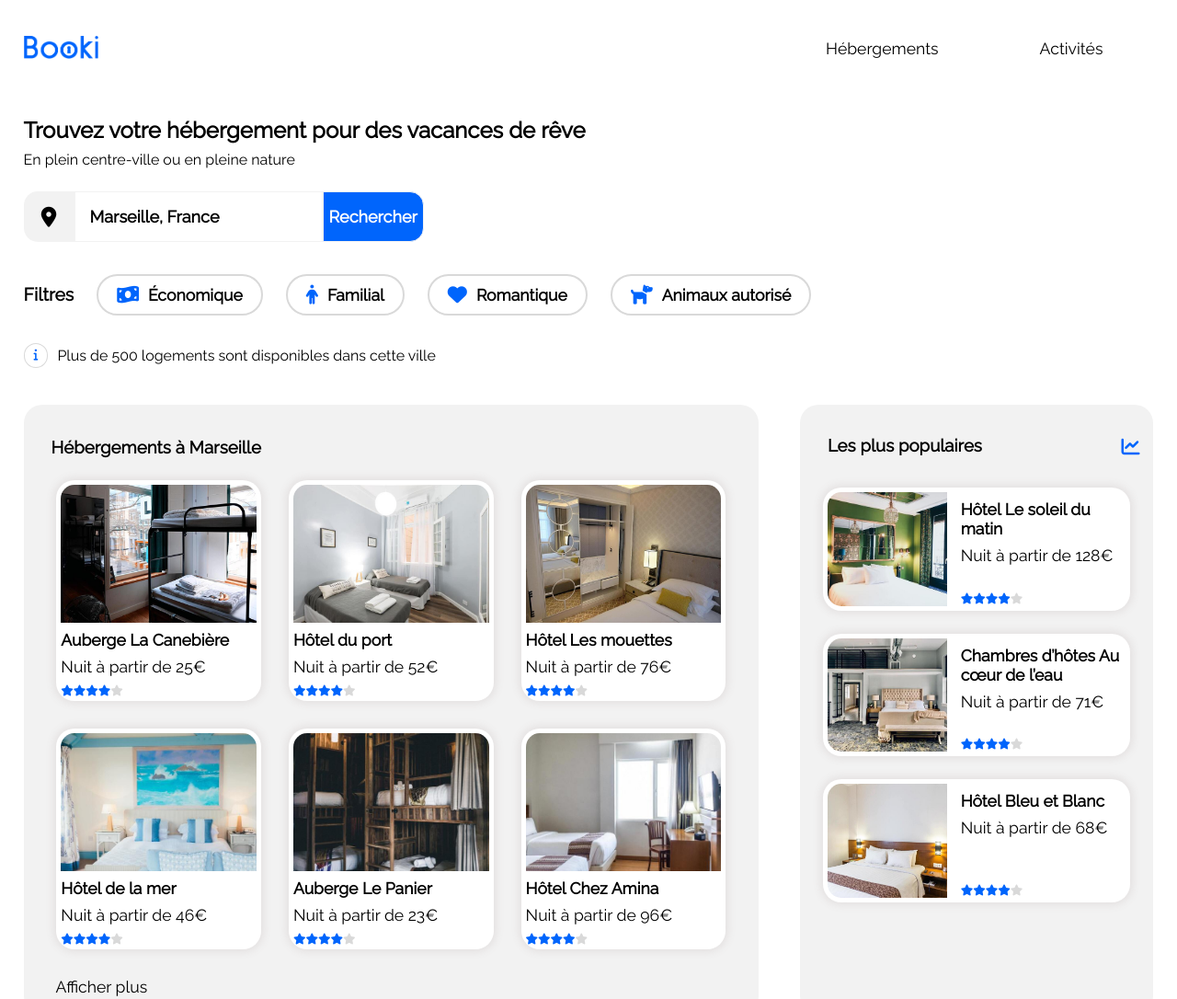
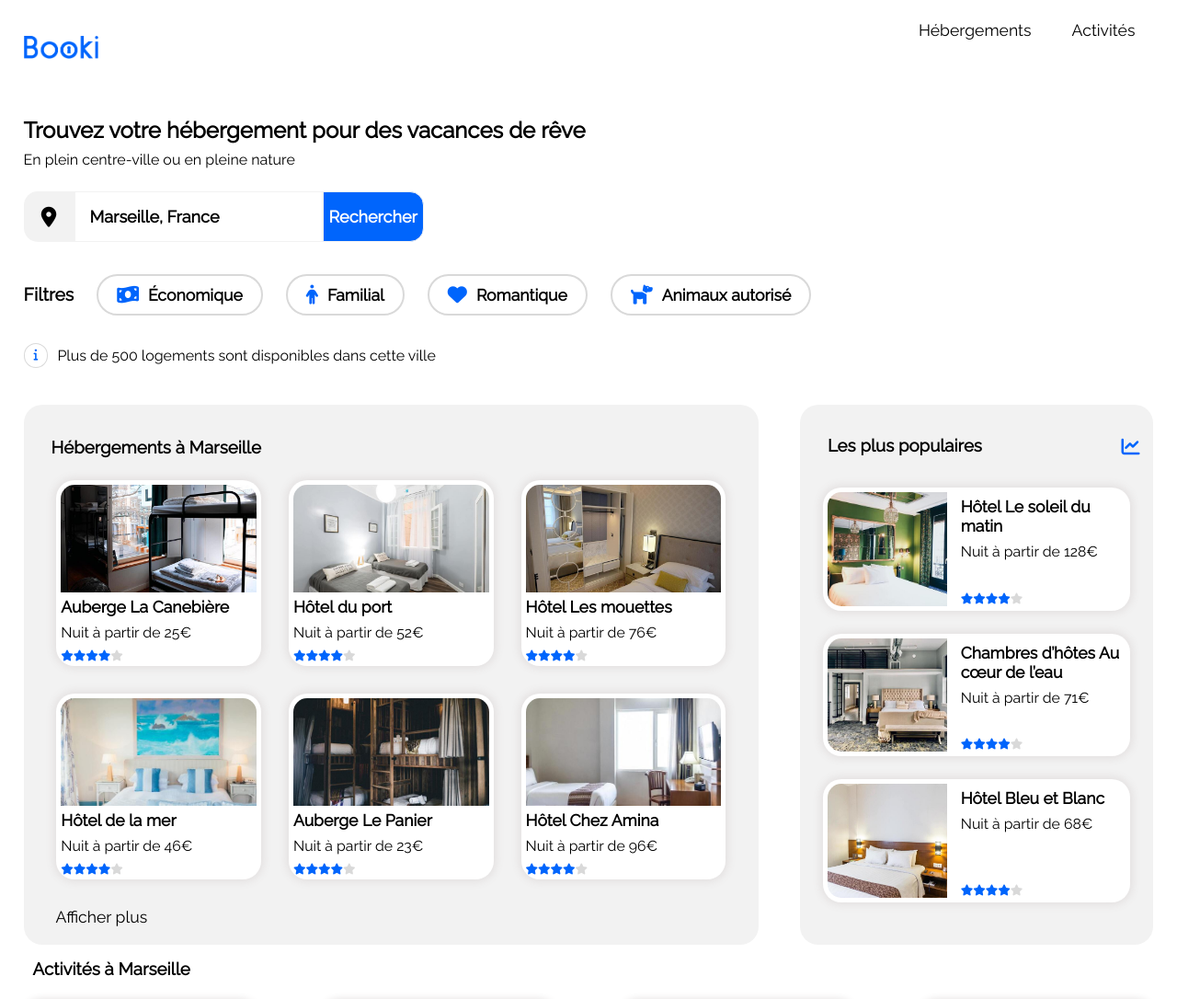
Before and after one commit to Dolina31/P3-openclassroom, a plain HTML site: page index.html in a window 1280 px wide. Shown: the top 1086 px of the page at 92% size. Drawn offline with Linux system fonts and the light colour scheme.

Commit message:
modification de la section hébergement en % elle est terminée, début du travail sur la section populaire pas du tout fonctionnel

```diff
--- a/index.html
+++ b/index.html
@@ -53,7 +53,7 @@
 					<h3>Hébergements à Marseille</h3>
 					<div class="card-position-section-herbergements">
 						<a href="#" class="card-section-herbergements">
-							<article class="test">
+							<article class="card-container-herbergements">
 								<img src="images/hebergements/4_small/marcus-loke-WQJvWU_HZFo-unsplash.jpg" alt="Chambre de l'Auberge La Canibuère">
 					  				<h4>Auberge La Canebière</h4>
 					  				<p>Nuit à partir de 25€</p>
@@ -61,7 +61,7 @@
 							</article>
 						</a>
 						<a href="#" class="card-section-herbergements">
-							<article class="test">
+							<article class="card-container-herbergements">
 								<img src="images/hebergements/4_small/fred-kleber-gTbaxaVLvsg-unsplash.jpg" alt="Chambre de l'Hôtel du port">
 					  				<h4>Hôtel du port</h4>
 					  				<p>Nuit à partir de 52€</p>
@@ -69,7 +69,7 @@
 							</article>
 						</a>
 						<a href="#" class="card-section-herbergements">
-							<article class="test">
+							<article class="card-container-herbergements">
 								<img src="images/hebergements/4_small/reisetopia-B8WIgxA_PFU-unsplash.jpg" alt="Chambre de l'Hôtel Les mouettes">
 					  				<h4>Hôtel Les mouettes</h4>
 					  				<p>Nuit à partir de 76€</p>
@@ -77,7 +77,7 @@
 							</article>
 						</a>
 						<a href="#" class="card-section-herbergements">
-							<article class="test">
+							<article class="card-container-herbergements">
 								<img src="images/hebergements/4_small/annie-spratt-Eg1qcIitAuA-unsplash.jpg" alt="Chambre de l'Hôtel de la mer">
 					  				<h4>Hôtel de la mer</h4>
 					  				<p>Nuit à partir de 46€</p>
@@ -85,7 +85,7 @@
 							</article>
 						</a>
 						<a href="#" class="card-section-herbergements">
-							<article class="test">
+							<article class="card-container-herbergements">
 								<img src="images/hebergements/4_small/nicate-lee-kT-ZyaiwBe0-unsplash.jpg" alt="Chambre de l'Auberge Le Panier">
 					  				<h4>Auberge Le Panier</h4>
 					  				<p>Nuit à partir de 23€</p>
@@ -93,11 +93,12 @@
 							</article>
 						</a>
 						<a href="#" class="card-section-herbergements">
-							<article class="test">
+							<article class="card-container-herbergements">
 								<img src="images/hebergements/4_small/febrian-zakaria-M6S1WvfW68A-unsplash.jpg" alt="Chambre de l'Hôtel Chez Amina">
 					  				<h4>Hôtel Chez Amina</h4>
 					  				<p>Nuit à partir de 96€</p>
 									<div class="etoile-row"><i class="fa-solid fa-star"></i><i class="fa-solid fa-star"></i><i class="fa-solid fa-star"></i><i class="fa-solid fa-star"></i><i class="fa-solid fa-star etoile-grise"></i></div>
+
 							</article>
 						</a>
 					</div>
--- a/style.css
+++ b/style.css
@@ -14,19 +14,16 @@ nav {
     align-items: center;
     justify-content: space-between;
 }
-.menu {
-    display: flex;
-    justify-content: space-ar;
-}
 a {
     text-decoration: none;
     color: black;
     font-size: 1.1em;
 }
+
 nav a {
     padding-top: 40px;
-    padding-left: 55px;
-    padding-right: 55px;
+    padding-left: 20px;
+    padding-right: 20px;
 }
 nav a:hover {
     border-top: 3px solid #0065FC;
@@ -117,7 +114,6 @@ button {
 .section-herbergements {
     display: flex;
     flex-direction: column;
-    margin-top: 40px;
     background-color: #F2F2F2;
     Width: 79%;
     border-radius: 20px;
@@ -129,12 +125,19 @@ h3 {
     margin-left: 10px;
     font-weight: 700;
 }
-h4 {
+.box-position h4 {
     padding-bottom: 8px;
-    padding-top: 8px;
+    padding-top: 5px;
+}
+.box-position p {
+    font-size: 0.9em;
+}
+.section-activites h4 {
+padding-bottom: 20px;
+
 }
 .card-section-herbergements img {
-    height: 150px;
+    height: 110%;
     width: 100%;
     border-radius: 15px 15px 0px 0px;
     object-fit: cover;
@@ -146,18 +149,20 @@ h4 {
     justify-content: center;
     gap: 30px;
     margin-top: 15px;
+
 }
 .card-section-herbergements {
     width: 28%;
     padding: 5px;
     border-radius: 20px;
     background-color: #FFFFFF;
-    aspect-ratio: 4/2;
     box-shadow: 0px 0px 8px 3px rgb(228, 225, 225);
 }
-.test {
+.card-container-herbergements {
     display: flex;
     flex-direction: column;
+    aspect-ratio: 4/2;
+    width: 100%;
 }
 .etoile-row {
     display: flex;
@@ -166,9 +171,6 @@ h4 {
 .afficher-plus {
     padding-top: 30px;
     padding-left: 15px;
-}
-.card-container-section-herbergements {
-    margin-left: 10px;
 }
 .box-position i {
     font-size: 12px;
@@ -183,7 +185,6 @@ h4 {
     width: 40%;
     background-color: #F2F2F2;
     border-radius: 20px;
-    margin-top: 40px;
 }
 .section-populaire-title-logo {
     display: flex;
@@ -200,6 +201,7 @@ h4 {
 .box-position {
     display: flex;
     gap: 45px;
+    margin-top:40px;
 }
 .card-section-populaire img {
     width: 40%;
@@ -298,15 +300,11 @@ h5 {
     }
     .section-herbergements {
         width: 95%;
-        height: 590px;
     }
     .section-populaire {
-        height: 278px;
-        width: 101%;
+        width: 100%;
         margin-top: 0;
-    }
-    .card-section-populaire {
-        width: 28%;
+        height: 320px;
     }
     .card-position-section-populaire {
         display: flex;
```
Also changed, not shown: A FAIRE.txt.
